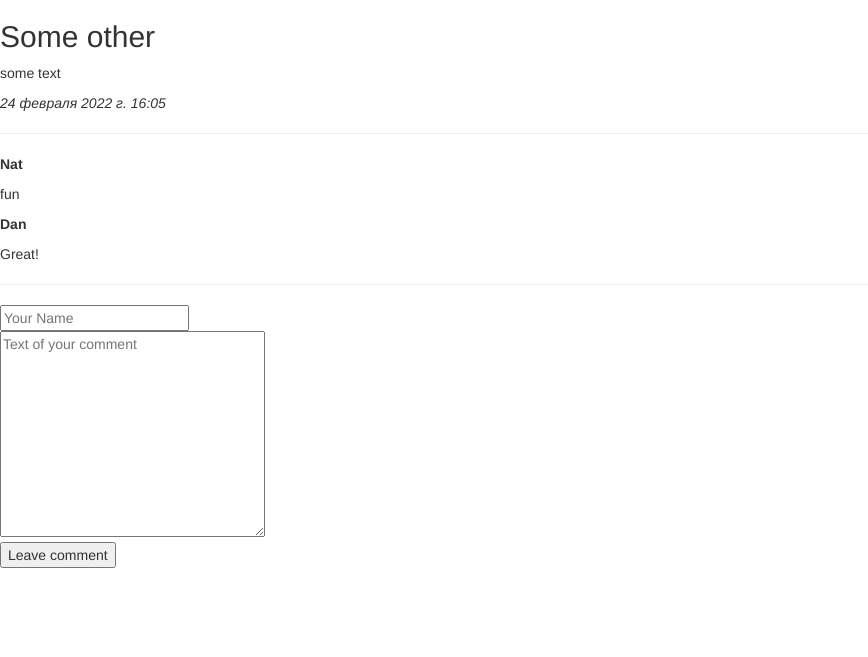
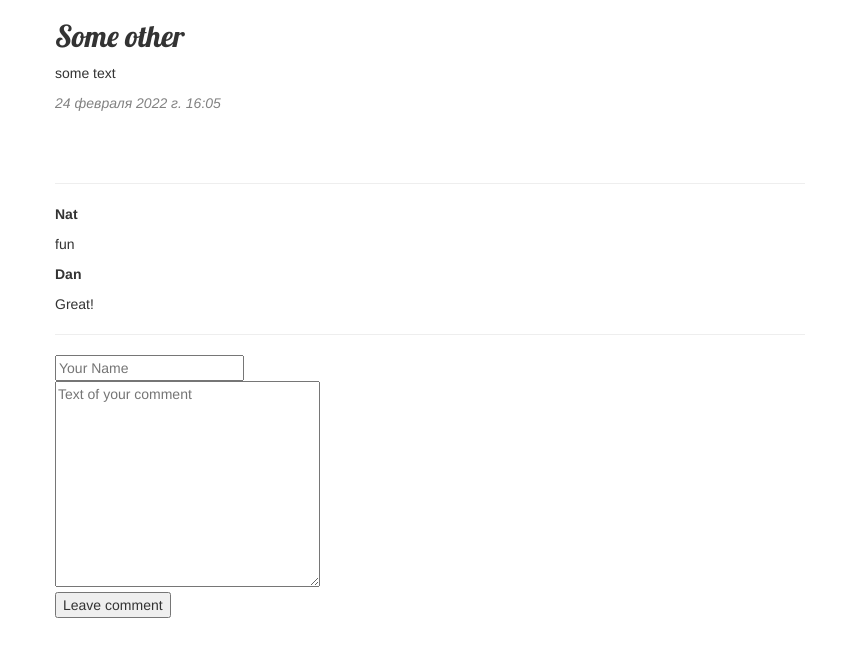
Before and after one commit to dariaastafyeva/medcentre, a Django app: page /medcentreApp/1/ in a window 1280 px wide. Shown: the top 657 px of the page, without its empty margins (0-868 px from the left). Run offline with Django 4.2, Linux system fonts and the light colour scheme; data comes from the database, SQL or seed files in the repository; both versions use the stored data as it was after the commit; some libraries are stand-ins or nearby versions.

Commit message:
added some more fancy stuff

```diff
--- a/medcentre/static/css/medcentreApp.css
+++ b/medcentre/static/css/medcentreApp.css
@@ -1,6 +1,51 @@
+.page-header {
+    background-color: #ff9400;
+    margin-top: 0;
+    padding: 20px 20px 20px 40px;
+}
+.page-header h1, .page-header h1 a, .page-header h1 a:visited, .page-header h1 a:active {
+    color: #ffffff;
+    font-size: 36pt;
+    text-decoration: none;
+}
+.content {
+    margin-left: 40px;
+}
+
+h1, h2, h3, h4 {
+    font-family: 'Lobster', cursive;
+}
+
+.date {
+    color: #828282;
+}
+
+.save {
+    float: right;
+}
+
+.post-form textarea, .post-form input {
+    width: 100%;
+}
+
+.top-menu, .top-menu:hover, .top-menu:visited {
+    color: #ffffff;
+    float: right;
+    font-size: 26pt;
+    margin-right: 20px;
+}
+
+.article {
+    margin-bottom: 70px;
+}
+
+.article h1 a, .article h1 a:visited {
+    color: #000000;
+}
 h2 a {
     color: #05cbfc;
 }
 h1 {
     color: #FCA205;
+    font-family: 'Lobster';
 }
--- a/medcentre/templates/base.html
+++ b/medcentre/templates/base.html
@@ -4,6 +4,7 @@
     <head>
         <link rel="stylesheet" href="//maxcdn.bootstrapcdn.com/bootstrap/3.2.0/css/bootstrap.min.css">
         <link rel="stylesheet" href="//maxcdn.bootstrapcdn.com/bootstrap/3.2.0/css/bootstrap-theme.min.css">
+        <link href="https://fonts.googleapis.com/css?family=Lobster&subset=latin,cyrillic" rel="stylesheet" type="text/css">
         <link rel="stylesheet" href="{% static 'css/medcentreApp.css' %}">
         <meta charset="UTF=8">
         <title>{% block title%} My Site {% endblock %}</title>
--- a/medcentre/templates/medcentreApp/det.html
+++ b/medcentre/templates/medcentreApp/det.html
@@ -3,12 +3,19 @@
 {% block title %} {{article.art_title}} {% endblock %}
 
 {% block content %}
+    <div class="content container">
+        <div class="row">
+            <div class="col-md-8">
+                <div class="article">
                     <h2> {{article.art_title}} </h2>
                     <p>{{article.art_text}}</p>
+                    <div class="date">
                         <em>{{article.pub_date}}</em>
                         {%if article.was_published_recently%}
                             New Article!
                         {%endif%}
+                    </div>
+                </div>
                 <hr>
 
                 {% if latest_comments_list %}
@@ -29,4 +36,7 @@
                     <textarea name="text" required="" placeholder="Text of your comment" cols="30" rows="10"></textarea><br>
                     <button type="submit">Leave comment</button>
                 </form>
+            </div>
+        </div>
+    </div>
 {% endblock %}
```
Also changed, not shown: medcentre/templates/medcentreApp/list.html (+13 -4 lines), db.sqlite3. Lines whose indentation alone changed are shown as unchanged.
